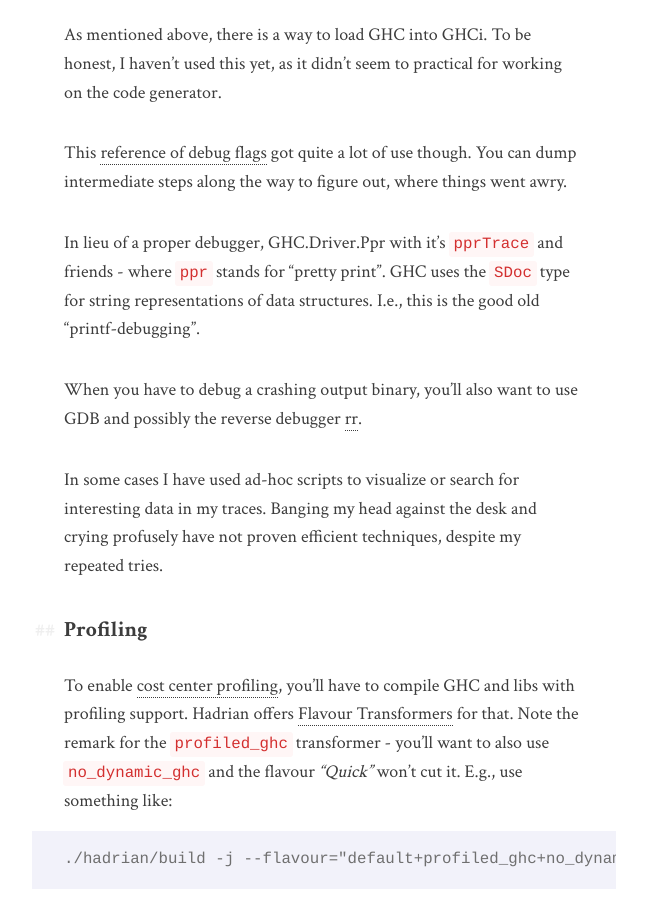
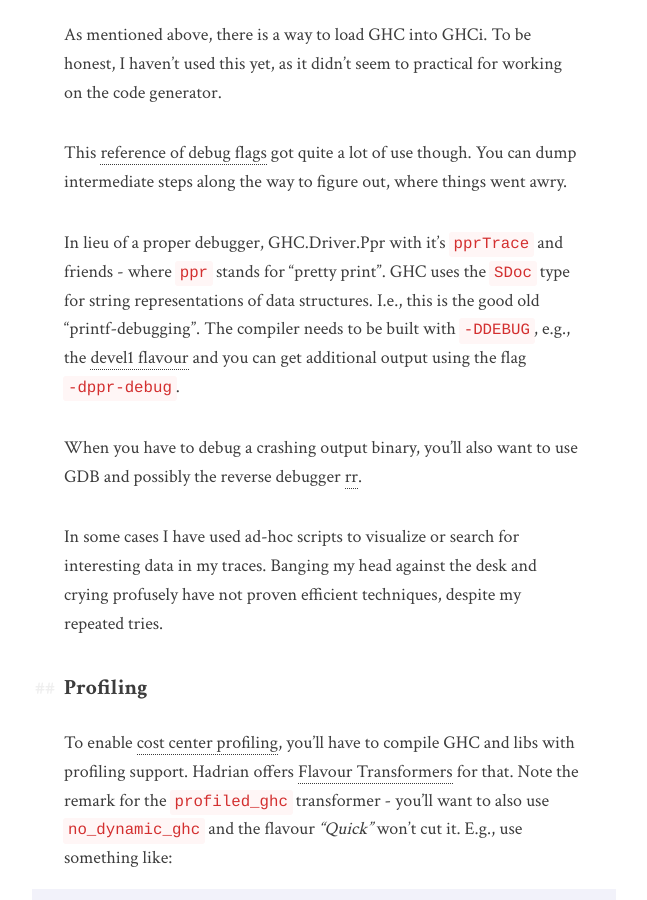
Before and after one commit to cptwunderlich/cptwunderlich.github.io, a Jekyll site: the page built from _posts/2021-04-21-ghc-hacking-first-steps.md, in a window 1280 px wide and 900 px high, scrolled down 7497 px. Shown: the whole window, without its empty margins (316-963 px from the left). Built offline with Jekyll 4.4.1, drawn with Linux system fonts in a browser that asks for light colours; some of the changed text lies outside the part shown.

Commit message:
Added line about -DDEBUG for pprTrace in 'ghc-hacking-first-steps'

```diff
--- a/_posts/2021-04-21-ghc-hacking-first-steps.md
+++ b/_posts/2021-04-21-ghc-hacking-first-steps.md
@@ -188,6 +188,7 @@ This [reference of debug flags](https://downloads.haskell.org/~ghc/9.0.1/docs/ht
 You can dump intermediate steps along the way to figure out, where things went awry.
 
 In lieu of a proper debugger, GHC.Driver.Ppr with it's `pprTrace` and friends - where `ppr` stands for "pretty print". GHC uses the `SDoc` type for string representations of data structures. I.e., this is the good old "printf-debugging".
+The compiler needs to be built with `-DDEBUG`, e.g., the [devel1 flavour](https://gitlab.haskell.org/ghc/ghc/blob/master/hadrian/doc/flavours.md) and you can get additional output using the flag `-dppr-debug`.
 
 When you have to debug a crashing output binary, you'll also want to use GDB and possibly the reverse debugger [rr](https://rr-project.org/).
 
@@ -301,4 +302,6 @@ I'll try to keep this somewhat up-to-date, but things sometimes move fast.
 
 16.07.2021 - Added mention of test suite and mpickerings productivity tip, also nofib-run's `--head` option.
 
+24.03.2022 - Mentioned that you need `-DDEBUG` to see `pprTrace` messages.
+
 ![readers](https://visitor-badge.glitch.me/badge?page_id=cptwunderlich.hackingonghc2021)
```
